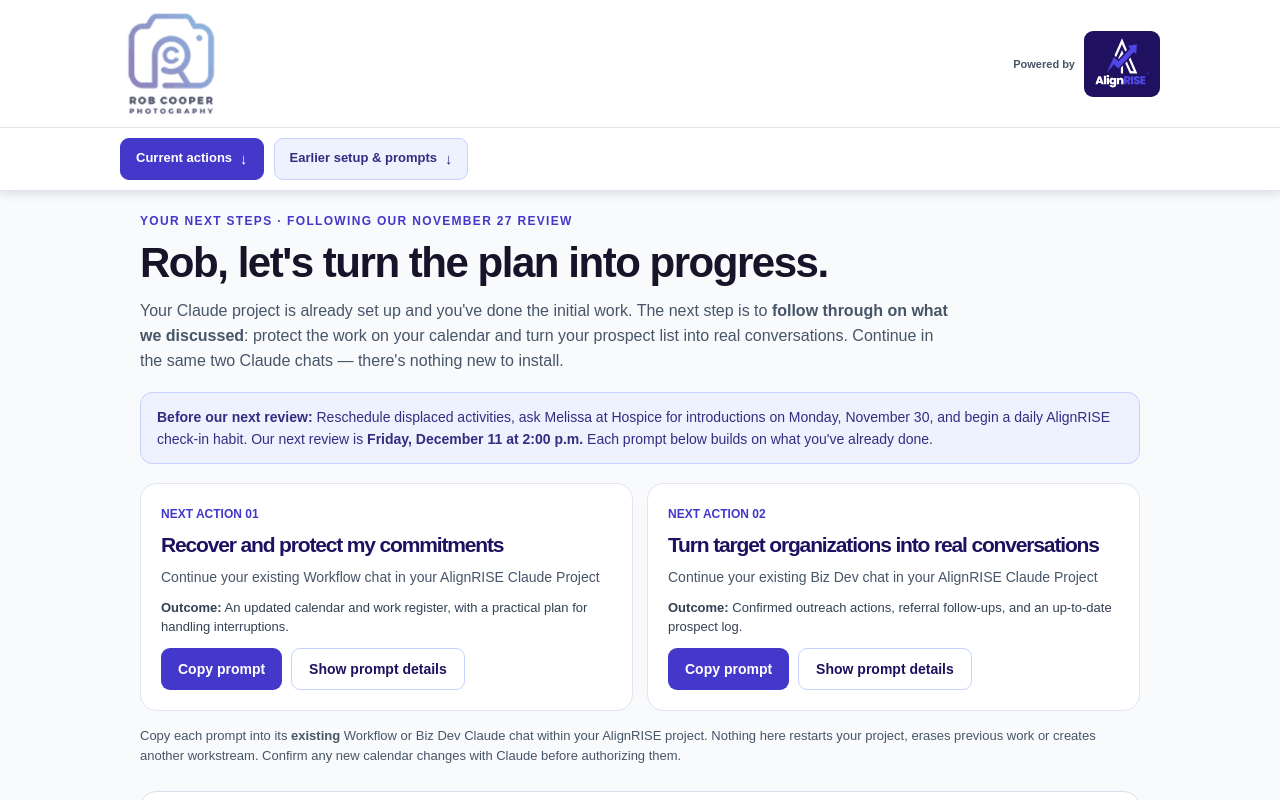
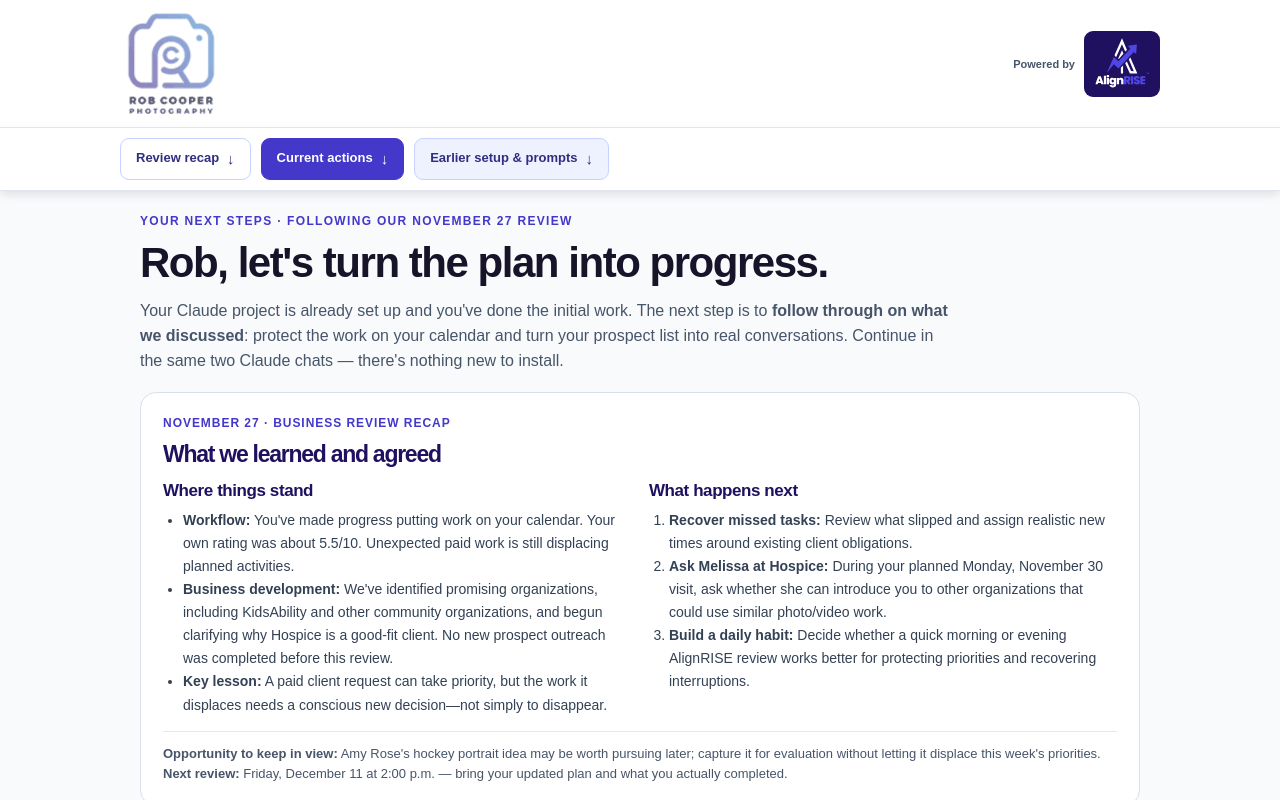
Before and after one commit to brent-prog/alignrise-site, a Next.js app: page /robcooper in a window 1280 px wide. Shown: the top 800 px of the page. Built offline with nearby package versions, Linux system fonts and the light colour scheme.

Commit message:
Add concise client-only November 27 business recap above Rob's follow-up prompts

```diff
--- a/src/app/robcooper/page.tsx
+++ b/src/app/robcooper/page.tsx
@@ -172,6 +172,7 @@ export default function RobCooperOnboarding(){
    </a>
   </header>
   <nav aria-label="Rob's AlignRISE page sections" style={{position:"sticky",top:0,zIndex:20,display:"flex",gap:10,alignItems:"center",flexWrap:"wrap",background:"#fff",borderBottom:"1px solid #e0e5ef",padding:"10px max(20px, calc((100vw - 1040px)/2))",boxShadow:"0 2px 9px rgba(16,24,40,.05)"}}>
+   <a href="#meeting-recap" style={{display:"inline-flex",alignItems:"center",gap:8,padding:"10px 15px",borderRadius:9,background:"#fff",color:"#312e81",border:"1px solid #c7d2fe",fontSize:13,fontWeight:750,textDecoration:"none",lineHeight:1.3}}>Review recap <span aria-hidden="true" style={{fontSize:15}}>↓</span></a>
    <a href="#next-steps" style={{display:"inline-flex",alignItems:"center",gap:8,padding:"10px 15px",borderRadius:9,background:"#4338ca",color:"#fff",border:"1px solid #4338ca",fontSize:13,fontWeight:800,textDecoration:"none",lineHeight:1.3}}>Current actions <span aria-hidden="true" style={{fontSize:15}}>↓</span></a>
    <a href="#previous-steps" style={{display:"inline-flex",alignItems:"center",gap:8,padding:"10px 15px",borderRadius:9,background:"#eef2ff",color:"#312e81",border:"1px solid #c7d2fe",fontSize:13,fontWeight:750,textDecoration:"none",lineHeight:1.3}}>Earlier setup &amp; prompts <span aria-hidden="true" style={{fontSize:15}}>↓</span></a>
   </nav>
@@ -181,6 +182,29 @@ export default function RobCooperOnboarding(){
     <p style={{fontSize:12,fontWeight:800,letterSpacing:".11em",color:"#4338ca",textTransform:"uppercase",marginBottom:8}}>Your next steps · Following our November 27 review</p>
     <h1 style={{fontSize:"clamp(29px,4vw,42px)",color:"#171329",maxWidth:830,lineHeight:1.15,letterSpacing:"-.035em",margin:"5px 0 12px"}}>Rob, let's turn the plan into progress.</h1>
     <p style={{maxWidth:810,fontSize:16,lineHeight:1.55,color:"#475569",marginBottom:18}}>Your Claude project is already set up and you've done the initial work. The next step is to <strong>follow through on what we discussed</strong>: protect the work on your calendar and turn your prospect list into real conversations. Continue in the same two Claude chats — there's nothing new to install.</p>
+    <section id="meeting-recap" aria-label="November 27 business review recap" style={{background:"#fff",border:"1px solid #d9dfeb",borderRadius:16,padding:"20px 22px",margin:"0 0 20px",scrollMarginTop:220}}>
+     <p style={{fontSize:12,color:"#4338ca",fontWeight:800,letterSpacing:".08em",textTransform:"uppercase",margin:"0 0 7px"}}>November 27 · Business review recap</p>
+     <h2 style={{fontSize:23,color:"#201060",lineHeight:1.25,margin:"0 0 12px"}}>What we learned and agreed</h2>
+     <div style={{display:"grid",gridTemplateColumns:"repeat(auto-fit,minmax(275px,1fr))",gap:18}}>
+      <div>
+       <h3 style={{fontSize:17,color:"#201060",margin:"0 0 8px"}}>Where things stand</h3>
+       <ul style={{paddingLeft:20,margin:"0",fontSize:14,lineHeight:1.65,color:"#334155"}}>
+        <li><strong>Workflow:</strong> You've made progress putting work on your calendar. Your own rating was about 5.5/10. Unexpected paid work is still displacing planned activities.</li>
+        <li><strong>Business development:</strong> We've identified promising organizations, including KidsAbility and other community organizations, and begun clarifying why Hospice is a good-fit client. No new prospect outreach was completed before this review.</li>
+        <li><strong>Key lesson:</strong> A paid client request can take priority, but the work it displaces needs a conscious new decision—not simply to disappear.</li>
+       </ul>
+      </div>
+      <div>
+       <h3 style={{fontSize:17,color:"#201060",margin:"0 0 8px"}}>What happens next</h3>
+       <ol style={{paddingLeft:20,margin:"0",fontSize:14,lineHeight:1.65,color:"#334155"}}>
+        <li><strong>Recover missed tasks:</strong> Review what slipped and assign realistic new times around existing client obligations.</li>
+        <li><strong>Ask Melissa at Hospice:</strong> During your planned Monday, November 30 visit, ask whether she can introduce you to other organizations that could use similar photo/video work.</li>
+        <li><strong>Build a daily habit:</strong> Decide whether a quick morning or evening AlignRISE review works better for protecting priorities and recovering interruptions.</li>
+       </ol>
+      </div>
+     </div>
+     <p style={{fontSize:13,color:"#475569",lineHeight:1.6,borderTop:"1px solid #e5e7eb",paddingTop:12,margin:"14px 0 0"}}><strong>Opportunity to keep in view:</strong> Amy Rose's hockey portrait idea may be worth pursuing later; capture it for evaluation without letting it displace this week's priorities. <strong>Next review:</strong> Friday, December 11 at 2:00 p.m. — bring your updated plan and what you actually completed.</p>
+    </section>
     <div style={{background:"#eef2ff",border:"1px solid #c7d2fe",borderRadius:12,padding:"13px 16px",marginBottom:19,fontSize:14,lineHeight:1.6,color:"#312e81"}}>
       <strong>Before our next review:</strong> Reschedule displaced activities, ask Melissa at Hospice for introductions on Monday, November 30, and begin a daily AlignRISE check-in habit. Our next review is <strong>Friday, December 11 at 2:00 p.m.</strong> Each prompt below builds on what you've already done.
     </div>
```
